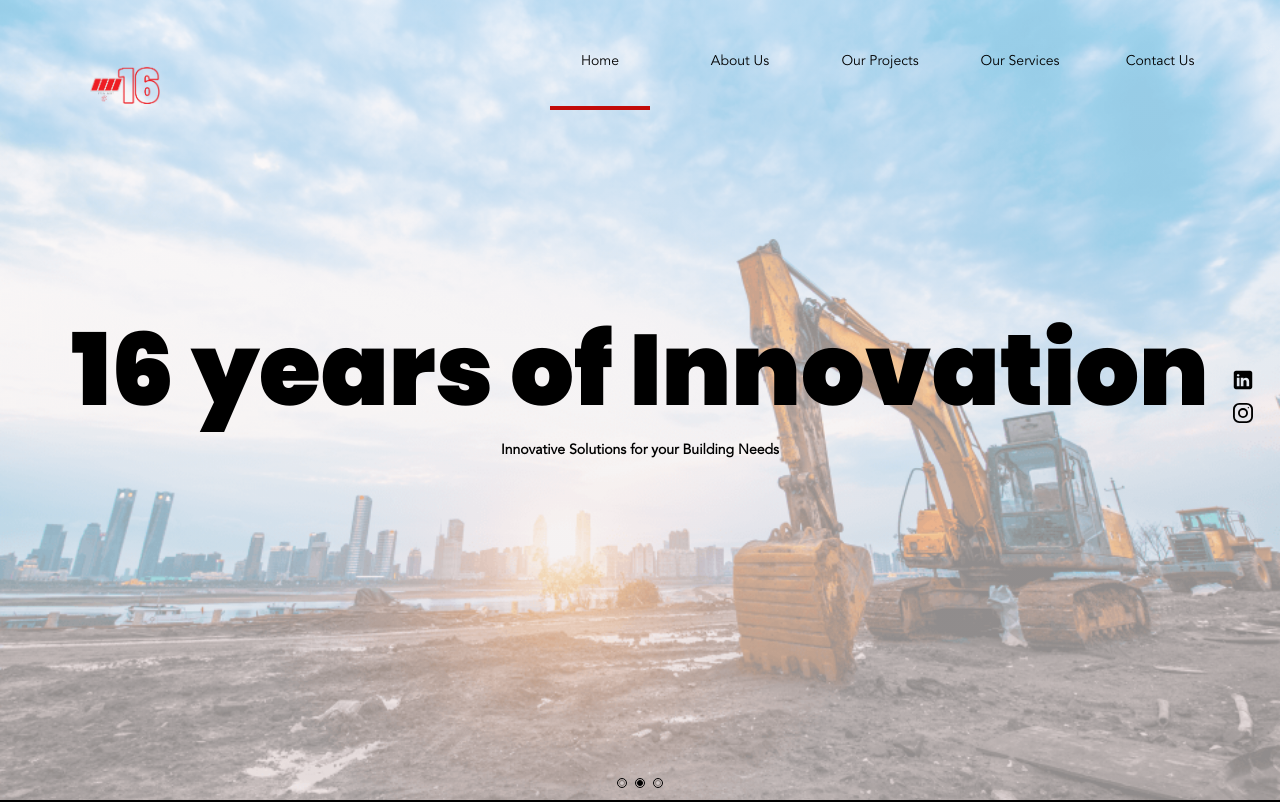
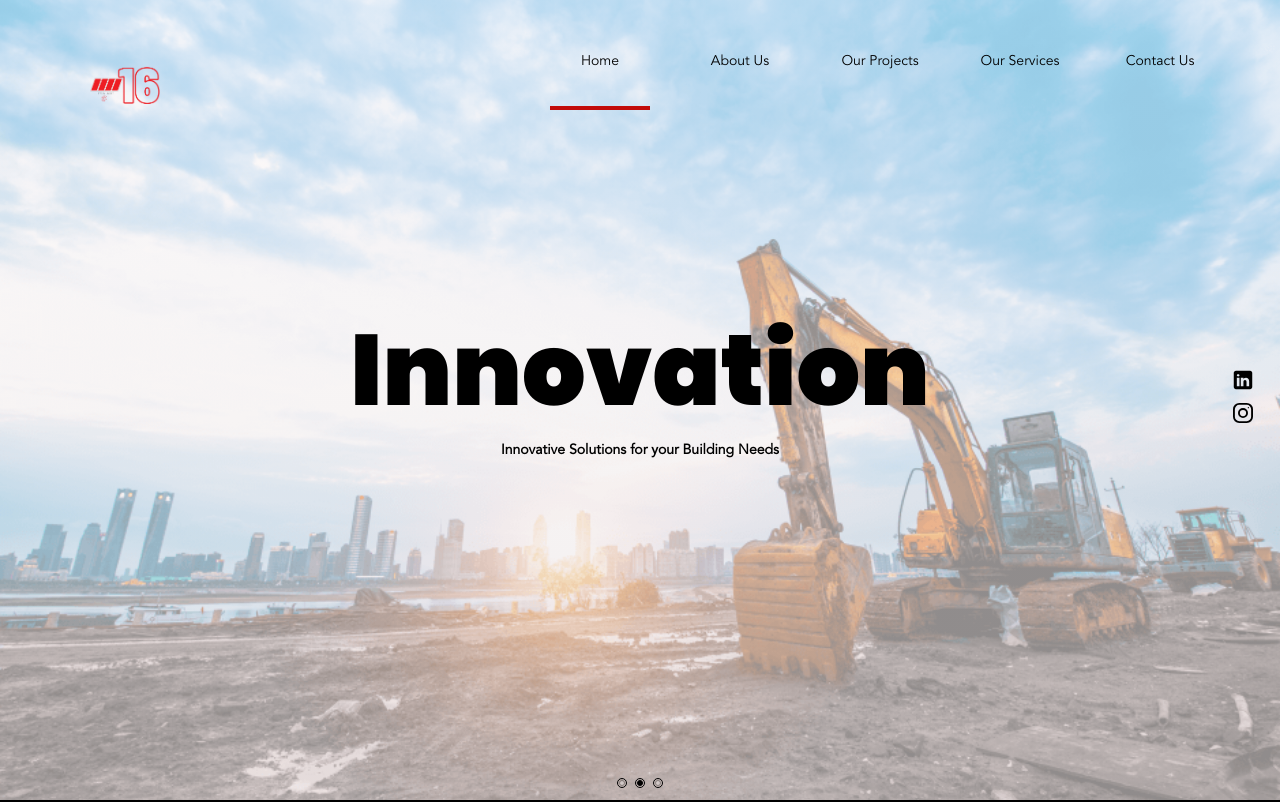
Before and after one commit to Poaadit/poa-adit, a React (Create React App) app: page / in a window 1280 px wide. Shown: the top 802 px of the page. Built offline with nearby package versions, Linux system fonts and the light colour scheme.

Commit message:
Update Hometest.jsx

```diff
--- a/src/Pages/Home/Hometest.jsx
+++ b/src/Pages/Home/Hometest.jsx
@@ -60,7 +60,7 @@ const Hometest = () => {
               <Typewriter
                 onInit={(typewriter) => {
                   typewriter
-                    .typeString("POA ADIT @ 16.")
+                    .typeString("POA ADIT.")
 
                     .callFunction(() => {
                       console.log("String typed out!");
@@ -81,13 +81,13 @@ const Hometest = () => {
         </div>
         <div>
           <div className="carousel_div1" style={contentStyle}>
-            <h1>16 years of Innovation</h1>
+            <h1>Innovation</h1>
             <h4>Innovative Solutions for your Building Needs</h4>
           </div>
         </div>
         <div>
           <div className="carousel_div2" style={contentStyle}>
-            <h1>16 years of Excellence</h1>
+            <h1>Excellence</h1>
             <h4>The Ultimate Construction Experience</h4>
           </div>
         </div>
```
